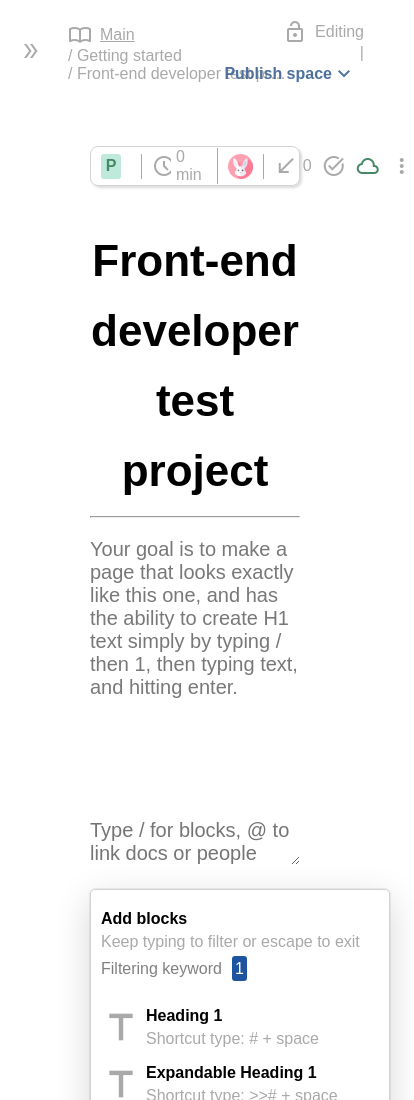
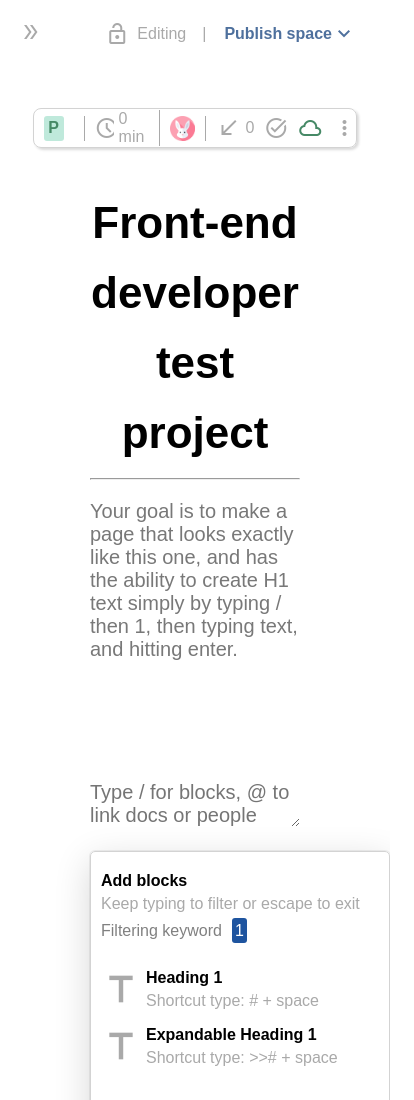
Before and after one commit to Tati-Iaquinto/Helpjuice-project, a website built with Vite: page index.html in a window 390 px wide. Shown: the top 1100 px of the page, 414 px wide, since content can reach past the window. Built offline with nearby package versions, Linux system fonts and the light colour scheme.

Commit message:
fix responsive issues

```diff
--- a/style.css
+++ b/style.css
@@ -1,5 +1,4 @@
 * {
-  /* width: 100vw; */
   margin: 0;
   padding: 0;
   box-sizing: border-box;
@@ -10,6 +9,11 @@
  body{
   width: 100vw;
   padding-bottom: 600px;
+  overflow-x: hidden;
+}
+
+header {
+  width: 100%;
 }
 
 nav{
@@ -31,6 +35,10 @@ nav{
   display: flex;
   align-items: center;
   flex-wrap: wrap;
+
+  @media (max-width:768px) {
+    display: none;
+  }
 }
 
 li {
@@ -71,6 +79,10 @@ a, span {
   align-items: center;
   flex-wrap: wrap;
   justify-content: flex-end;
+
+  @media (max-width: 1024px) {
+    width: 100%;
+  }
 }
 
 main {
@@ -89,6 +101,7 @@ section{
 }
 
 .toolbox {
+  min-width: fit-content;
   width: 100%;
   height: 40px;
   margin: 40px 0;
@@ -97,6 +110,7 @@ section{
   display: flex;
   justify-content: space-between;
   box-shadow: rgba(0, 0, 0, 0.15) 1.95px 1.95px 2.6px;
+  align-self: center;
 }
 
 .inputSection {
```
Also changed, not shown: README.md (added).
